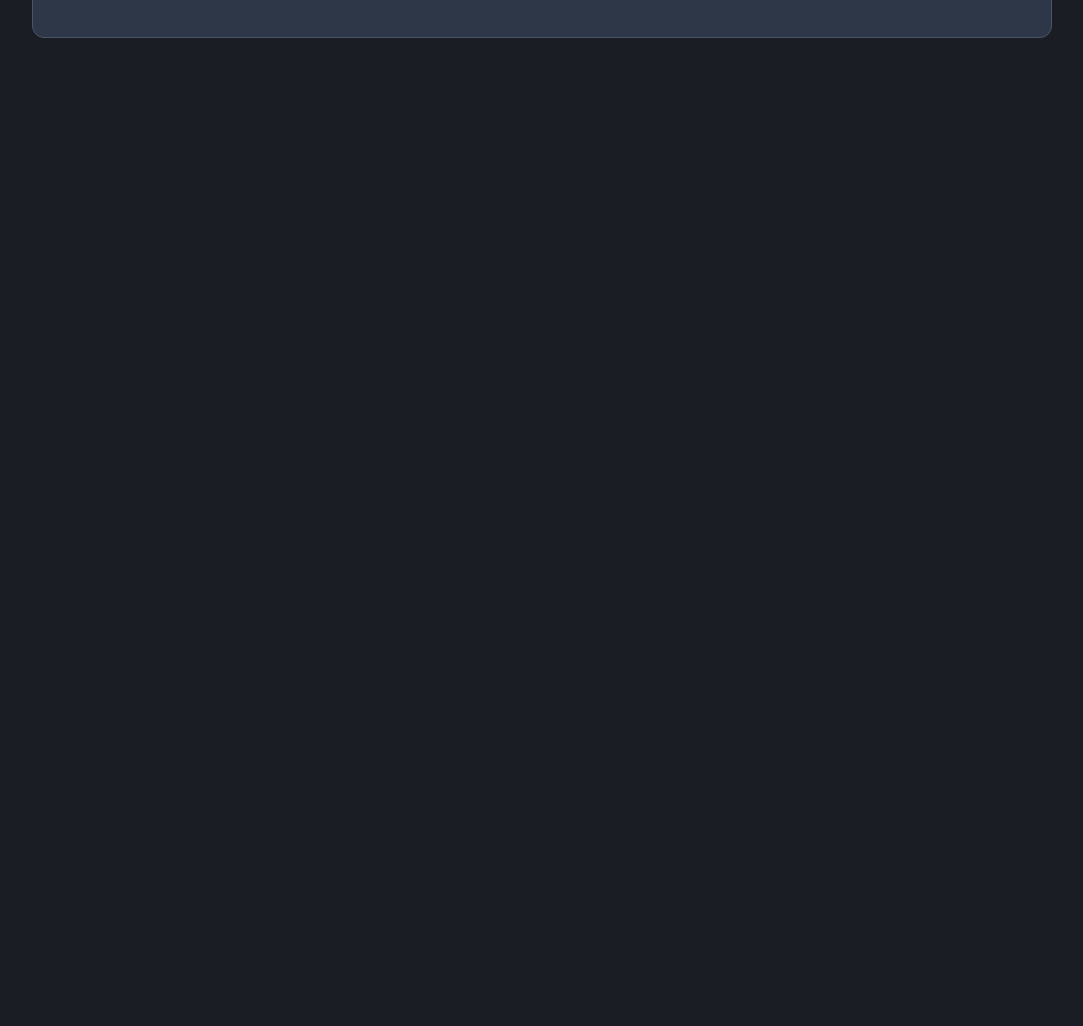
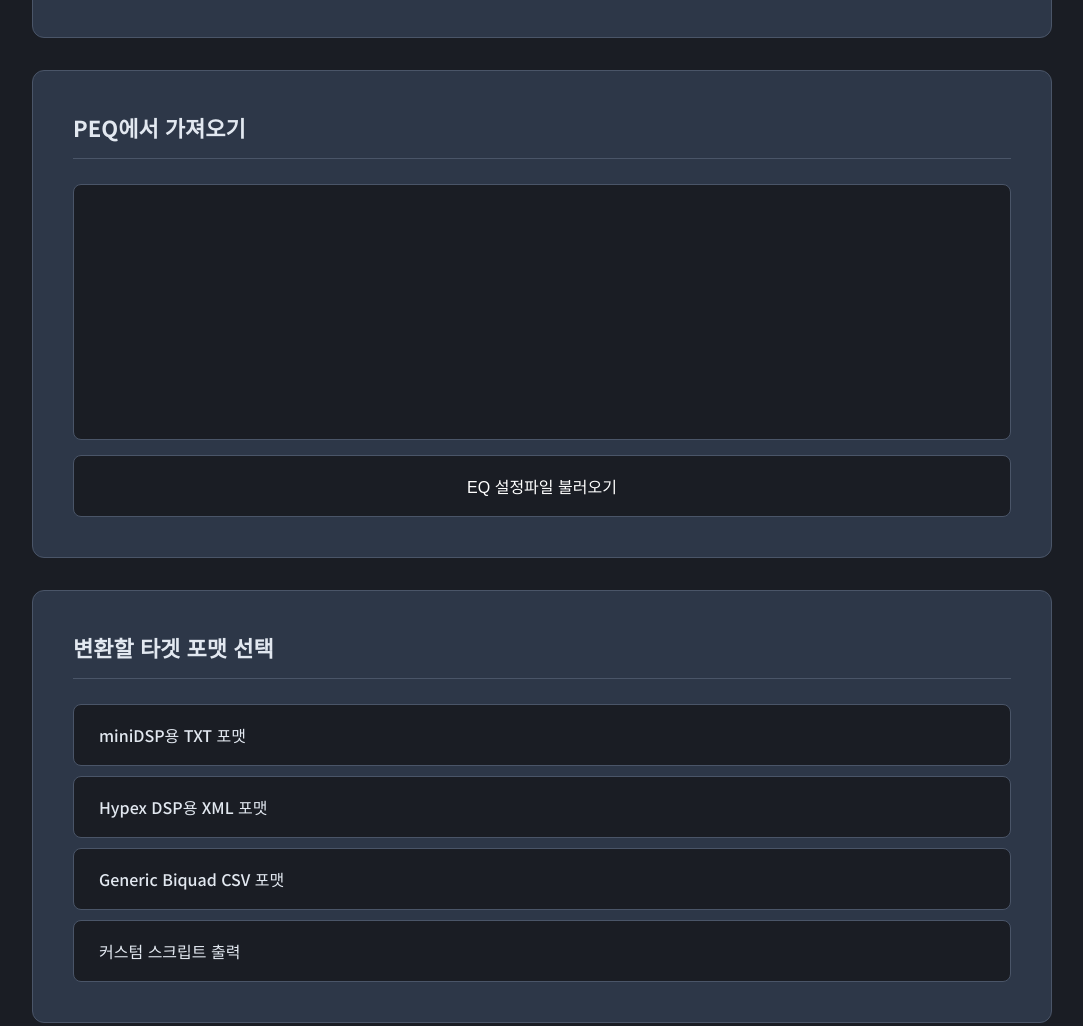
Before and after one commit to RichardCYang/WebEQ, a website: page public/convert.html in a window 1280 px wide. Shown: the part 594-1620 px from the top of the page, without its empty margins (98-1181 px from the left). Before the commit the page ends 800 px from the top, so only its background shows below. Drawn offline with Linux system fonts and the light colour scheme.

Commit message:
[25-10-23]: EQ 설정 정보를 변환 페이지에서 불러오는 UI 추가

```diff
--- a/public/convert.html
+++ b/public/convert.html
@@ -22,14 +22,23 @@
 
     <main class="main-content">
         <div class="conversion-container">
-            <!-- 왼쪽: 파일 업로드 영역 -->
+            <!-- 파일 업로드 영역 -->
             <div id="upload-area" class="upload-area">
                 <div class="upload-icon">↑</div> <!-- 아이콘은 간단한 문자로 대체 또는 SVG/이미지 사용 가능 -->
                 <p>REW 측정 또는 EQ 필터 TXT 파일을<br>여기에 드래그앤드롭 하세요.</p>
                 <strong id="upload-text">파일 업로드</strong>
             </div>
-
-            <!-- 오른쪽: 포맷 선택 영역 -->
+        </div>
+        <div class="conversion-container">
+            <!-- EQ에서 불러오기 영역 -->
+            <div class="format-selection">
+                <h3>PEQ에서 가져오기</h3>
+                <textarea class="load-from-eq-btn load-from-eq-preview"></textarea>
+                <button class="load-from-eq-btn">EQ 설정파일 불러오기</button>
+            </div>
+        </div>
+        <div class="conversion-container">
+            <!-- 포맷 선택 영역 -->
             <div class="format-selection">
                 <h3>변환할 타겟 포맷 선택</h3>
                 <ul id="format-list" class="format-list">
--- a/public/css/convert.css
+++ b/public/css/convert.css
@@ -16,13 +16,13 @@
     width: 90%;
     max-width: 1100px;
     margin: 40px auto;
+    display: grid;
+    gap: 32px;
 }
 
 /* --- 변환 패널 --- */
 .conversion-container {
     display: grid;
-    grid-template-columns: 1fr 1fr;
-    gap: 40px;
     background-color: var(--bg-ui);
     padding: 40px;
     border-radius: 12px;
@@ -119,3 +119,27 @@
     color: white;
     font-weight: 600;
 }
+
+.load-from-eq-btn {
+    padding: 18px 25px;
+    background-color: var(--bg-dark);
+    border: 1px solid var(--border-color);
+    border-radius: 8px;
+    cursor: pointer;
+    font-weight: 500;
+    font-size: 16px;
+    transition: background-color 0.2s, border-color 0.2s, color 0.2s;
+    color: white;
+    width: 100%;
+}
+
+.load-from-eq-btn:hover {
+    background-color: var(--bg-ui-light);
+    border-color: var(--bg-ui-light);
+}
+
+.load-from-eq-preview {
+    margin-bottom: 10px;
+    height: 256px;
+    resize: none;
+}
```
